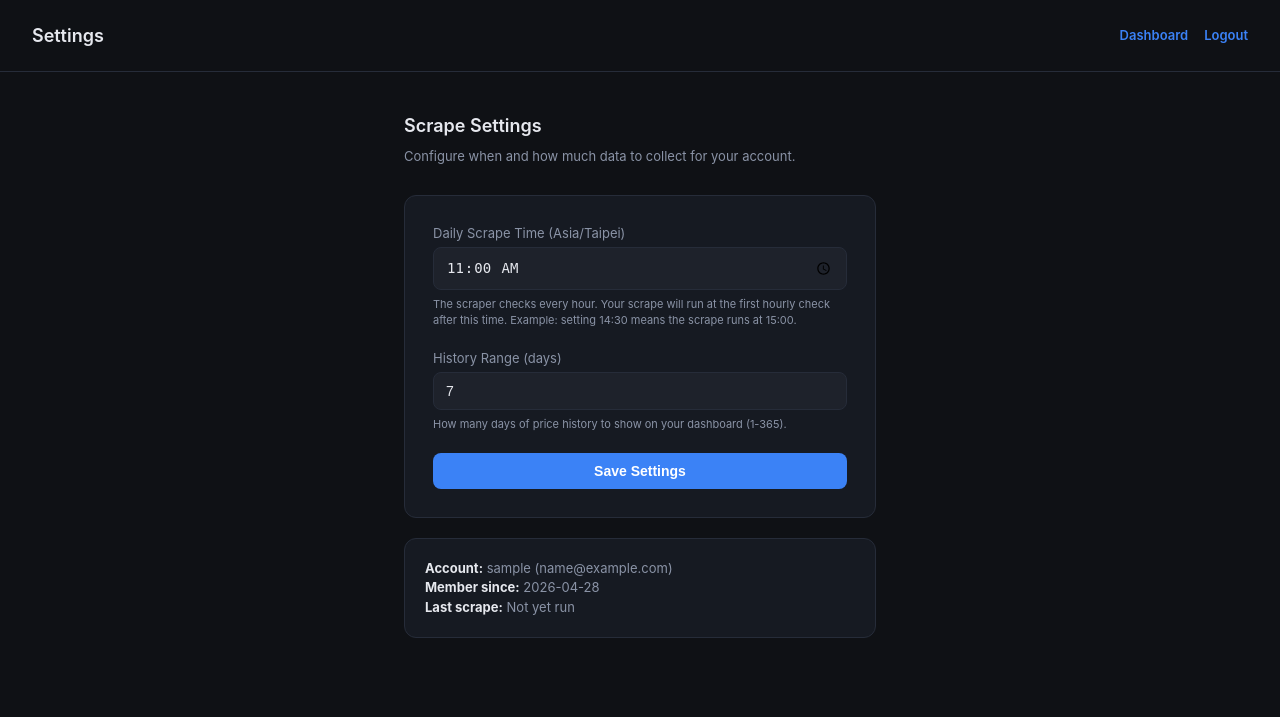
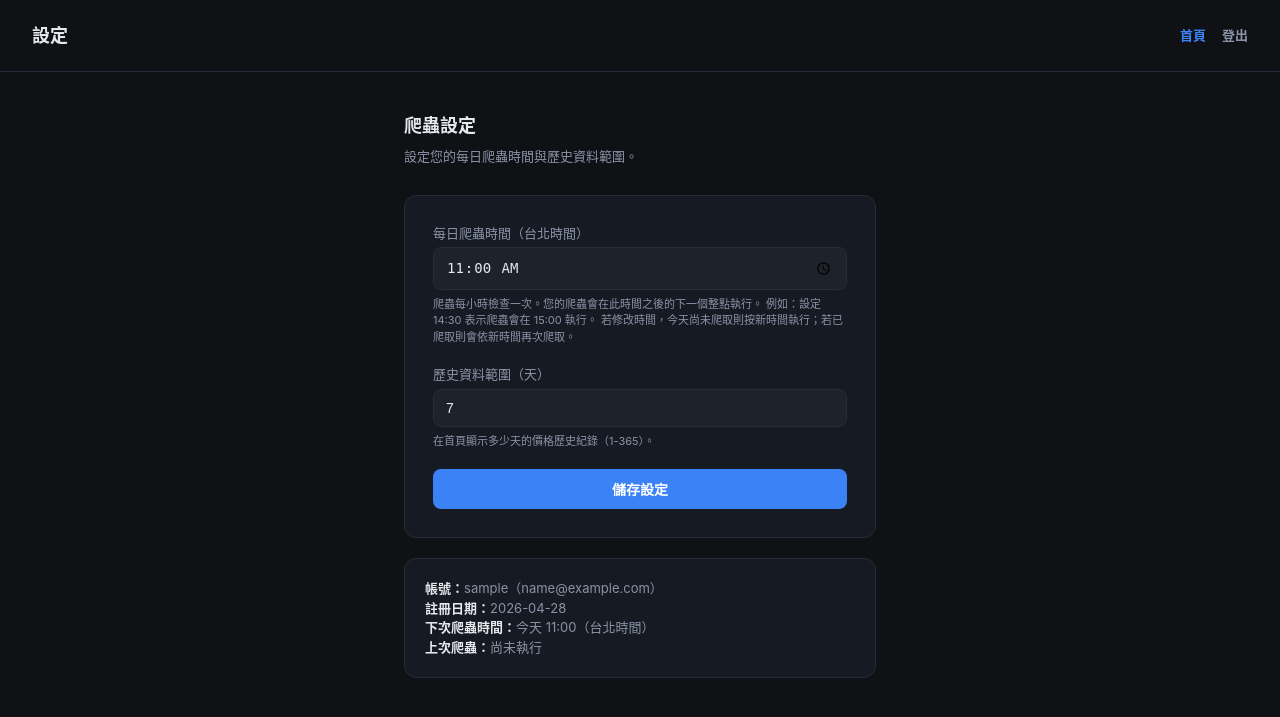
Before and after one commit to selfable01/web-scrape, a Flask app: page /settings in a window 1280 px wide. Shown: the top 717 px of the page. Run offline with Flask 3, Linux system fonts and the light colour scheme; the visitor is signed in with stand-in values (Sample User, id 1).

Commit message:
全面中文化介面、註冊後加首頁按鈕、修正爬蟲時間顯示與排程邏輯
- 所有頁面文字改為繁體中文（登入、註冊、設定、首頁、完整紀錄、商品詳情）
- 註冊成功後顯示「前往首頁」與「設定爬蟲排程」按鈕
- 首頁空資料訊息改為顯示使用者實際設定的爬蟲時間
- 首頁與設定頁顯示「下次爬蟲時間」
- 修改爬蟲時間時重設 last_scrape_at，讓排程器依新時間再次爬取

Co-Authored-By: Claude Opus 4.6 (1M context) <noreply@anthropic.com>

```diff
--- a/app.py
+++ b/app.py
@@ -21,7 +21,7 @@ POST /settings                  Update scrape settings
 from __future__ import annotations
 
 import os
-from datetime import datetime, timedelta, timezone
+from datetime import datetime, timedelta, timezone, time as dt_time
 
 from flask import Flask, jsonify, redirect, render_template, request, url_for, flash
 from flask_login import (
@@ -51,6 +51,7 @@ TW_TZ = timezone(timedelta(hours=8))
 
 login_manager = LoginManager(app)
 login_manager.login_view = "login"
+login_manager.login_message = "請先登入。"
 
 
 # ---------------------------------------------------------------------------
@@ -106,6 +107,29 @@ def _tw_now():
 def _user_prices(user_id: int):
     """Return a query scoped to the current user's prices."""
     return MomoPrice.query.filter(MomoPrice.user_id == user_id)
+
+
+def _next_scrape_display(user) -> str:
+    """Compute a human-readable string for the user's next scrape time."""
+    now = _tw_now()
+    today = now.date()
+    scrape_hour = user.scrape_time.hour
+
+    # Has the scraper already run today for this user?
+    already_today = (
+        user.last_scrape_at is not None
+        and user.last_scrape_at.astimezone(TW_TZ).date() == today
+    )
+
+    if already_today:
+        # Next scrape is tomorrow at user's scrape_time
+        next_date = today + timedelta(days=1)
+        return f"明��� {user.scrape_time.strftime('%H:%M')}（台北時間）"
+    elif now.hour >= scrape_hour:
+        # Due now — will run at next hourly check
+        return "即將執行（下一個整點）"
+    else:
+        return f"今天 {user.scrape_time.strftime('%H:%M')}（台北時間）"
 
 
 def _latest_for_each_product(user_id: int, days: int = 30) -> list[dict]:
@@ -190,16 +214,16 @@ def register():
         password = request.form.get("password", "")
 
         if not username or not email or not password:
-            flash("All fields are required.", "error")
-            return render_template("register.html")
+            flash("所有欄位皆為必填。", "error")
+            return render_template("register.html", registered=False)
 
         if len(password) < 6:
-            flash("Password must be at least 6 characters.", "error")
-            return render_template("register.html")
+            flash("密碼須至少 6 個字元。", "error")
+            return render_template("register.html", registered=False)
 
         if User.query.filter((User.username == username) | (User.email == email)).first():
-            flash("Username or email already taken.", "error")
-            return render_template("register.html")
+            flash("使用者名稱或電子郵件已被使用。", "error")
+            return render_template("register.html", registered=False)
 
         user = User(username=username, email=email)
         user.set_password(password)
@@ -207,10 +231,9 @@ def register():
         db.session.commit()
 
         login_user(user)
-        flash("Account created! Configure your scrape settings below.", "success")
-        return redirect(url_for("settings"))
+        return render_template("register.html", registered=True)
 
-    return render_template("register.html")
+    return render_template("register.html", registered=False)
 
 
 @app.route("/login", methods=["GET", "POST"])
@@ -228,7 +251,7 @@ def login():
             next_page = request.args.get("next")
             return redirect(next_page or url_for("index"))
 
-        flash("Invalid username or password.", "error")
+        flash("使用者名稱或密碼錯誤。", "error")
 
     return render_template("login.html")
 
@@ -253,23 +276,32 @@ def settings():
         try:
             parsed_time = datetime.strptime(scrape_time_str, "%H:%M").time()
         except ValueError:
-            flash("Invalid time format. Use HH:MM (e.g., 14:00).", "error")
-            return render_template("settings.html", user=current_user)
+            flash("時間格式錯誤，請使用 HH:MM（例如 14:00）。", "error")
+            return render_template("settings.html", user=current_user,
+                                   next_scrape_display=_next_scrape_display(current_user))
 
         try:
             parsed_days = int(history_days)
             if parsed_days < 1 or parsed_days > 365:
                 raise ValueError
         except ValueError:
-            flash("History days must be a number between 1 and 365.", "error")
-            return render_template("settings.html", user=current_user)
+            flash("歷史天數須為 1 到 365 之間的數字。", "error")
+            return render_template("settings.html", user=current_user,
+                                   next_scrape_display=_next_scrape_display(current_user))
+
+        # If scrape_time changed, reset last_scrape_at so the scheduler
+        # treats this user as "not yet scraped today" — enabling a re-scrape
+        # at the new time even if the old time already ran today.
+        if current_user.scrape_time != parsed_time:
+            current_user.last_scrape_at = None
 
         current_user.scrape_time = parsed_time
         current_user.history_days = parsed_days
         db.session.commit()
-        flash("Settings saved.", "success")
+        flash("設定已儲存。", "success")
 
-    return render_template("settings.html", user=current_user)
+    return render_template("settings.html", user=current_user,
+                           next_scrape_display=_next_scrape_display(current_user))
 
 
 # ---------------------------------------------------------------------------
@@ -288,7 +320,8 @@ def index():
                            products=products,
                            today=today,
                            has_today=has_today,
-                           user=current_user)
+                           user=current_user,
+                           next_scrape_display=_next_scrape_display(current_user))
 
 
 @app.route("/full-list")
@@ -319,7 +352,7 @@ def product_detail(unique_key: str):
     days = int(request.args.get("days", current_user.history_days))
     history = _history_series(current_user.id, unique_key, days=days)
     if not history:
-        return f"No history for unique_key={unique_key}", 404
+        return f"找不到 unique_key={unique_key} 的歷史紀錄", 404
     latest = (
         _user_prices(current_user.id)
         .filter(MomoPrice.unique_key == unique_key)
--- a/templates/settings.html
+++ b/templates/settings.html
@@ -2,7 +2,7 @@
 <html lang="zh-Hant">
 <head>
 <meta charset="utf-8">
-<title>Settings — momo Price Tracker</title>
+<title>設定 — momo 價格追蹤器</title>
 <meta name="viewport" content="width=device-width,initial-scale=1">
 <style>
   :root {
@@ -47,15 +47,15 @@
 </head>
 <body>
 <header>
-  <h1>Settings</h1>
+  <h1>設定</h1>
   <span class="spacer"></span>
-  <a href="/">Dashboard</a>
-  <a href="/logout">Logout</a>
+  <a href="/">首頁</a>
+  <a href="/logout" style="color:var(--muted)">登出</a>
 </header>
 
 <div class="wrap">
-  <h2>Scrape Settings</h2>
-  <p class="sub">Configure when and how much data to collect for your account.</p>
+  <h2>爬蟲設定</h2>
+  <p class="sub">設定您的每日爬蟲時間與歷史資料範圍。</p>
   <div class="card">
     {% with messages = get_flashed_messages(with_categories=true) %}
       {% for cat, msg in messages %}
@@ -63,28 +63,30 @@
       {% endfor %}
     {% endwith %}
     <form method="post">
-      <label for="scrape_time">Daily Scrape Time (Asia/Taipei)</label>
+      <label for="scrape_time">每日爬蟲時間（台北時間）</label>
       <input type="time" id="scrape_time" name="scrape_time"
              value="{{ user.scrape_time.strftime('%H:%M') }}" required>
-      <div class="hint">The scraper checks every hour. Your scrape will run at the first
-        hourly check after this time. Example: setting 14:30 means the scrape runs at 15:00.</div>
+      <div class="hint">爬蟲每小時檢查一次。您的爬蟲會在此時間之後的下一個整點執行。
+        例如：設定 14:30 表示爬蟲會在 15:00 執行。
+        若修改時間，今天尚未爬取則按新時間執行；若已爬取則會依新時間再次爬取。</div>
 
-      <label for="history_days">History Range (days)</label>
+      <label for="history_days">歷史資料範圍（天）</label>
       <input type="number" id="history_days" name="history_days"
              value="{{ user.history_days }}" min="1" max="365" required>
-      <div class="hint">How many days of price history to show on your dashboard (1-365).</div>
+      <div class="hint">在首頁顯示多少天的價格歷史紀錄（1-365）。</div>
 
-      <button type="submit">Save Settings</button>
+      <button type="submit">儲存設定</button>
     </form>
   </div>
 
   <div class="info">
-    <strong>Account:</strong> {{ user.username }} ({{ user.email }})<br>
-    <strong>Member since:</strong> {{ user.created_at.strftime('%Y-%m-%d') }}<br>
+    <strong>帳號：</strong>{{ user.username }}（{{ user.email }}）<br>
+    <strong>註冊日期：</strong>{{ user.created_at.strftime('%Y-%m-%d') }}<br>
+    <strong>下次爬蟲時間：</strong>{{ next_scrape_display }}<br>
     {% if user.last_scrape_at %}
-      <strong>Last scrape:</strong> {{ user.last_scrape_at.strftime('%Y-%m-%d %H:%M') }} (Taipei)
+      <strong>上次爬蟲：</strong>{{ user.last_scrape_at.strftime('%Y-%m-%d %H:%M') }}（台北時間）
     {% else %}
-      <strong>Last scrape:</strong> Not yet run
+      <strong>上次爬蟲：</strong>尚未執行
     {% endif %}
   </div>
 </div>
```
Also changed, not shown: templates/full_list.html (+9 -9 lines), templates/index.html (+12 -11 lines), templates/login.html (+7 -7 lines), templates/product.html (+12 -12 lines), templates/register.html (+29 -13 lines).
